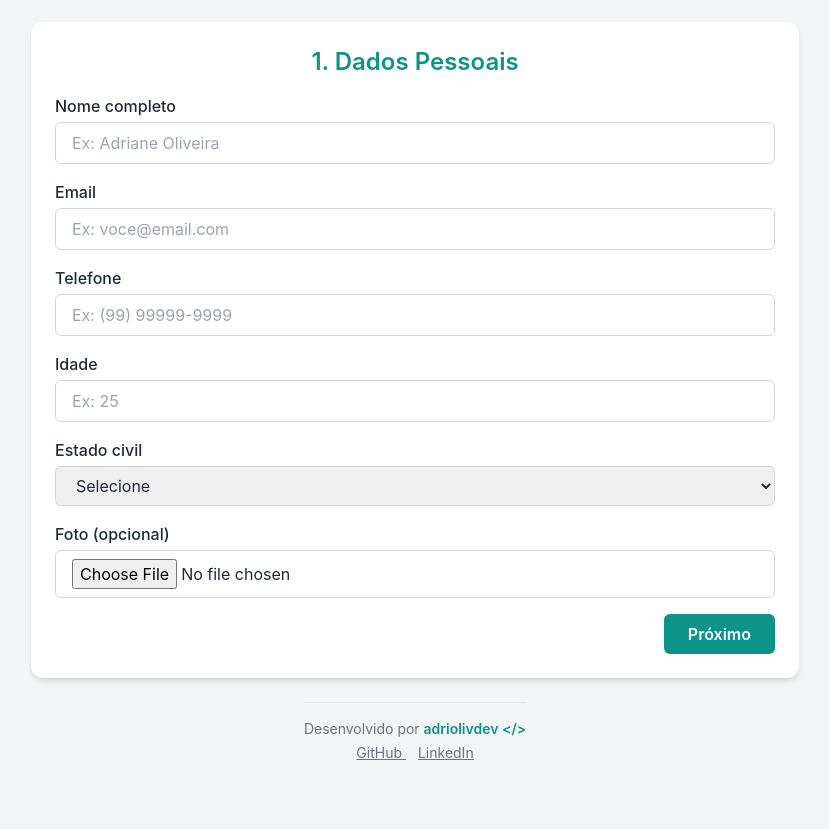
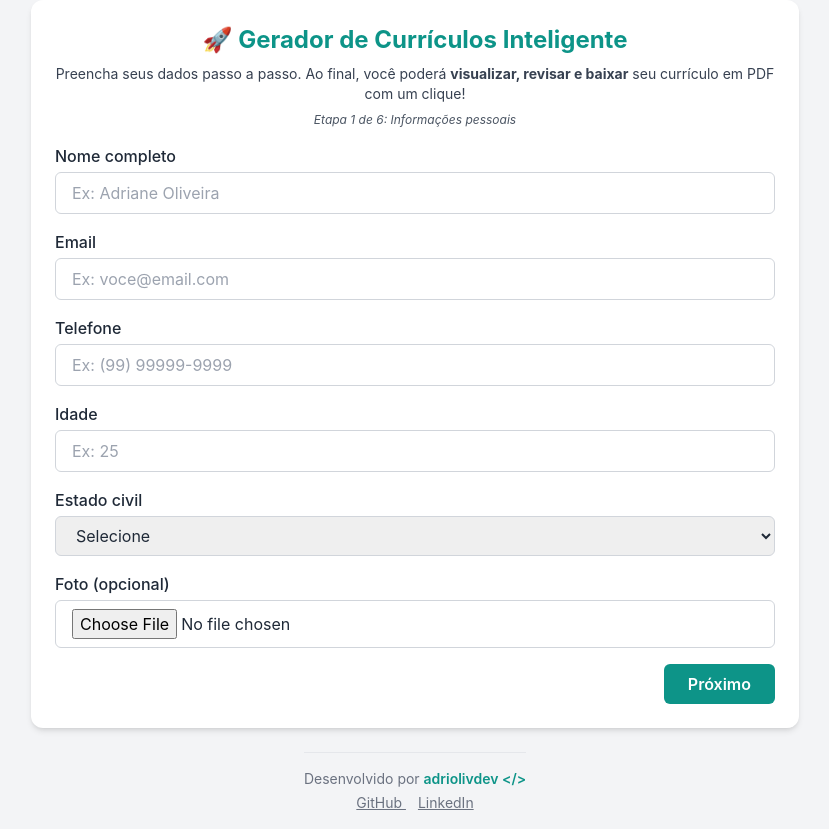
Before and after one commit to adriolivdev/CurriculoPlus, a Vue app in the folder frontend/: page / in a window 1280 px wide. Shown: the whole page, without its empty margins (225-1054 px from the left). Before the commit the page ends 800 px from the top, so only its background shows below. Built offline with nearby package versions, Linux system fonts and the light colour scheme.

Commit message:
style: melhorias na ui e ux

```diff
--- a/frontend/src/components/Step1DadosPessoais.vue
+++ b/frontend/src/components/Step1DadosPessoais.vue
@@ -1,6 +1,13 @@
 <template>
   <form @submit.prevent="$emit('next')" class="space-y-4">
-    <h2 class="text-2xl font-semibold text-center text-teal-600">1. Dados Pessoais</h2>
+    <!-- Cabeçalho e explicação -->
+    <div class="text-center space-y-2 mb-4">
+      <h2 class="text-2xl font-bold text-teal-600">🚀 Gerador de Currículos Inteligente</h2>
+      <p class="text-gray-700 text-sm">
+        Preencha seus dados passo a passo. Ao final, você poderá <strong>visualizar, revisar e baixar</strong> seu currículo em PDF com um clique!
+      </p>
+      <p class="text-gray-600 text-xs italic">Etapa 1 de 6: Informações pessoais</p>
+    </div>
 
     <!-- Nome -->
     <div>
@@ -47,8 +54,8 @@
       </div>
     </div>
 
-    <!-- Próximo -->
-    <div class="flex justify-end">
+    <!-- Botão de próximo -->
+    <div class="flex justify-end mt-4">
       <button type="submit" class="bg-teal-600 hover:bg-teal-700 text-white py-2 px-6 rounded-md font-semibold">
         Próximo
       </button>
--- a/frontend/src/components/Step6Preview.vue
+++ b/frontend/src/components/Step6Preview.vue
@@ -85,6 +85,16 @@
       </div>
     </div>
 
+    <!-- Feedback -->
+    <div class="text-center text-sm">
+      <div v-if="carregando" class="text-gray-500 animate-pulse mt-2">
+        ⏳ Carregando currículo...
+      </div>
+      <div v-if="sucesso && !carregando" class="text-green-600 font-semibold mt-2 animate-fade">
+        ✅ Currículo gerado com sucesso!
+      </div>
+    </div>
+
     <!-- Botões -->
     <div class="flex justify-between mt-4">
       <button @click="$emit('voltar')" class="text-gray-600 hover:underline">Voltar e Editar</button>
@@ -96,23 +106,29 @@
 </template>
 
 <script setup>
-import { computed } from 'vue'
+import { computed, ref } from 'vue'
 import { useCurriculoStore } from '../stores/curriculo'
 
 const store = useCurriculoStore()
 
-// Filtra formações válidas
+// Estados de feedback
+const carregando = ref(false)
+const sucesso = ref(false)
+
+// Computeds para validação
 const formacoesValidas = computed(() =>
   store.formacoes.filter(f => f.tipo)
 )
 
-// Filtra experiências válidas
 const experienciasValidas = computed(() =>
   store.experiencias.filter(e => e.empresa && e.cargo && e.periodo)
 )
 
-// Gera e baixa o PDF chamando o backend
+// Gera e baixa o PDF
 const gerarPdf = async () => {
+  carregando.value = true
+  sucesso.value = false
+
   try {
     const response = await fetch('https://curriculoplus.onrender.com/gerar-pdf', {
       method: 'POST',
@@ -131,9 +147,13 @@ const gerarPdf = async () => {
     a.click()
     a.remove()
     window.URL.revokeObjectURL(url)
+
+    sucesso.value = true
   } catch (error) {
     console.error('Erro ao gerar PDF:', error)
     alert('Erro ao gerar PDF. Verifique sua conexão com o servidor.')
+  } finally {
+    carregando.value = false
   }
 }
 </script>
@@ -142,4 +162,19 @@ const gerarPdf = async () => {
 .tag {
   @apply text-white px-3 py-1 rounded-full text-sm bg-teal-600;
 }
+
+@keyframes fadeIn {
+  0% {
+    opacity: 0;
+    transform: scale(0.95);
+  }
+  100% {
+    opacity: 1;
+    transform: scale(1);
+  }
+}
+
+.animate-fade {
+  animation: fadeIn 0.7s ease-out;
+}
 </style>
```
